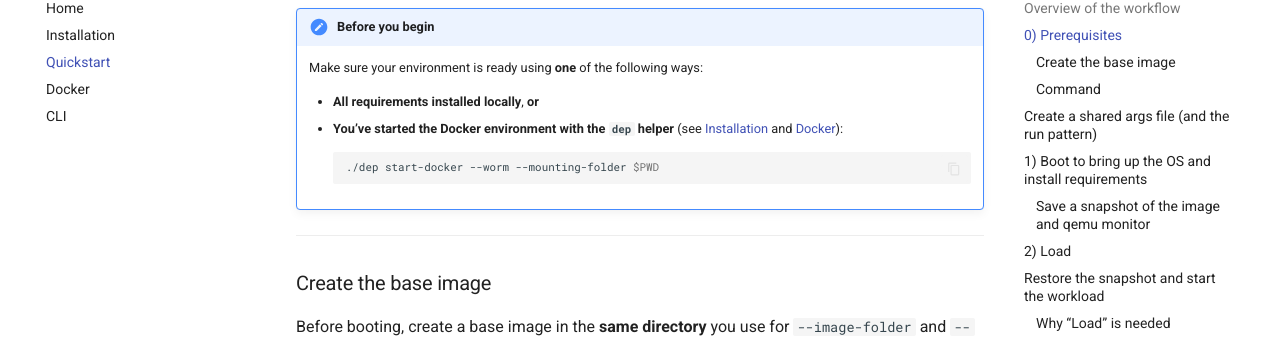
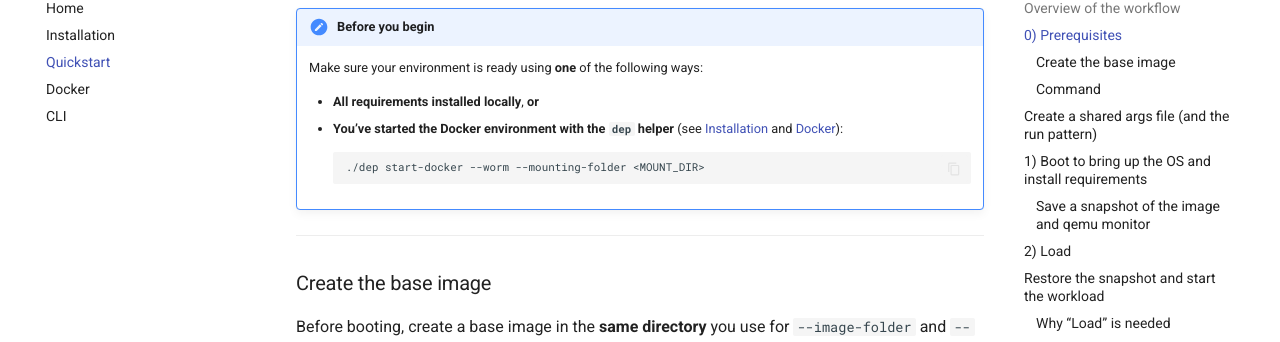
Before and after one commit to parsa-epfl/qflex, an MkDocs documentation site: the page built from mk_docs/quickstart.md, in a window 1280 px wide and 900 px high, scrolled down 1699 px. Shown: the part 100-442 px from the top of the window. Built offline with MkDocs 1.6.1 and Material for MkDocs 9.7.7, drawn with Linux system fonts in a browser that asks for light colours.

Commit message:
updated docs

````diff
--- a/mk_docs/quickstart.md
+++ b/mk_docs/quickstart.md
@@ -33,7 +33,7 @@ By the end of this tutorial, you will have run through the entire workflow of st
     - **All requirements installed locally**, **or**
     - **You’ve started the Docker environment with the `dep` helper** (see [Installation](installation.md) and [Docker](reference/docker.md)):
       ```bash
-      ./dep start-docker --worm --mounting-folder $PWD
+      ./dep start-docker --worm --mounting-folder <MOUNT_DIR>
       ```
 ---
 
````
